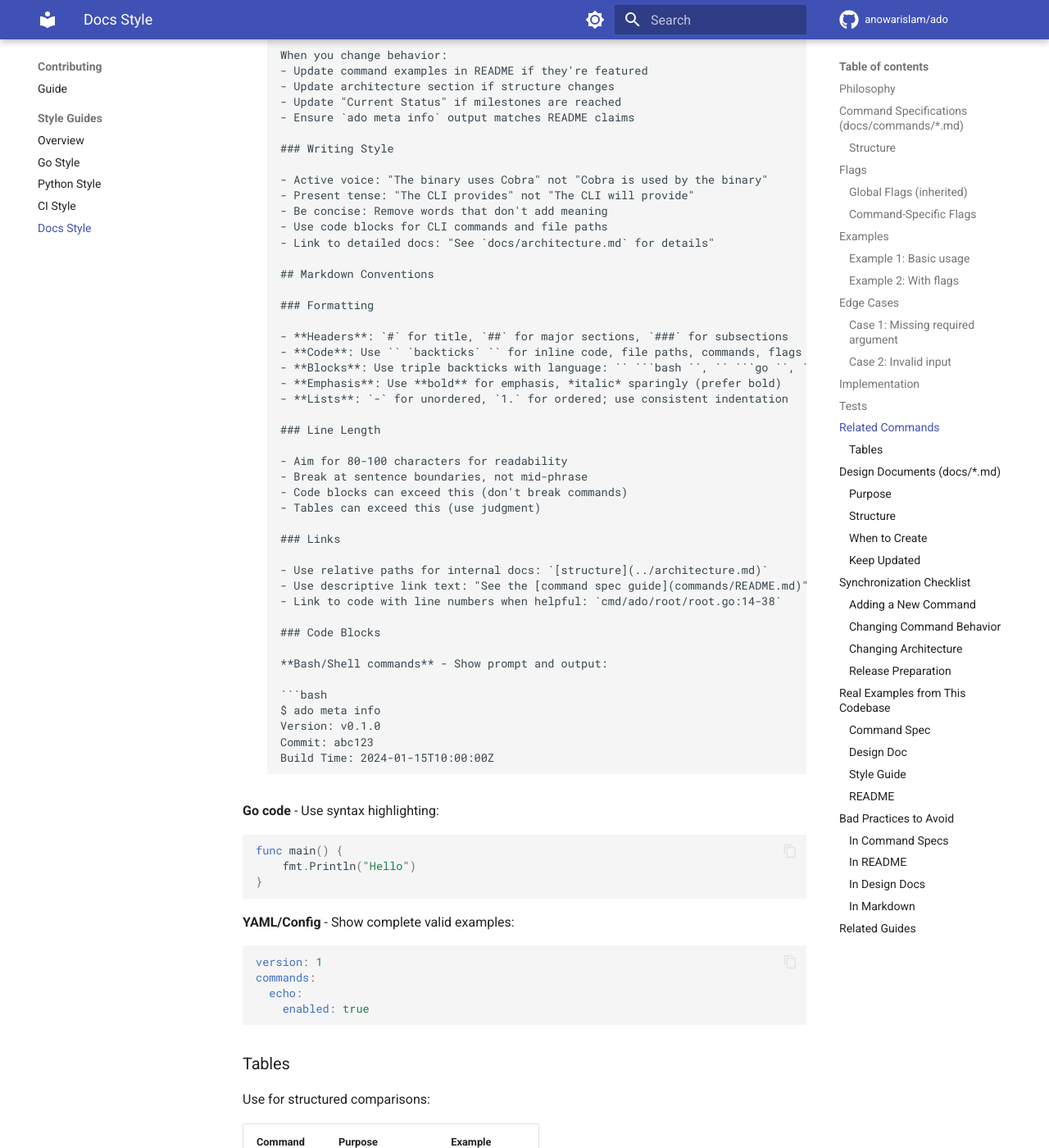
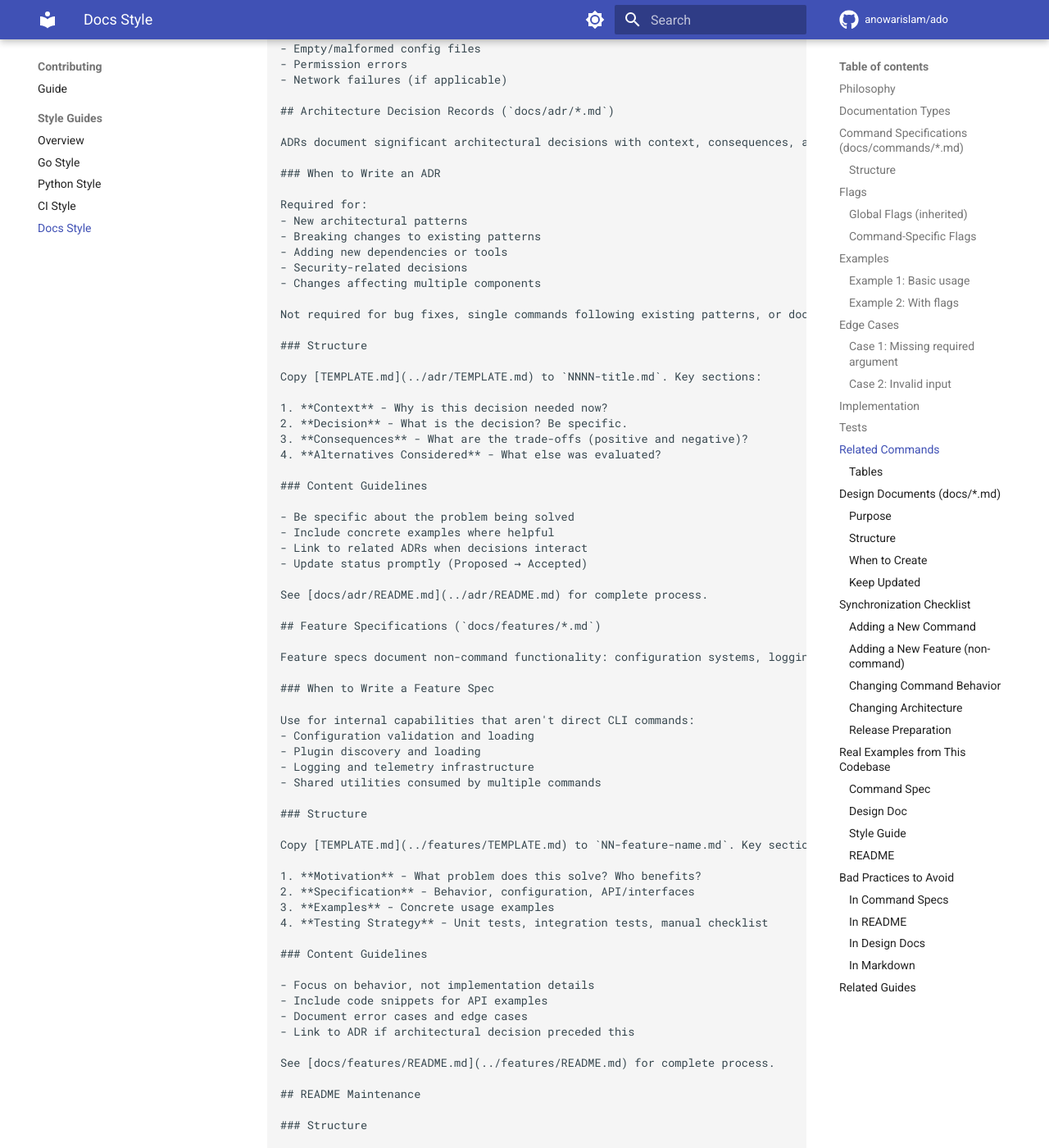
Before and after one commit to anowarislam/ado, an MkDocs documentation site: the page built from docs/style/docs-style.md, in a window 1280 px wide and 1400 px high, scrolled down 3181 px. Shown: the whole window at 82% size. Built offline with MkDocs 1.6.1 and Material for MkDocs 9.7.7, drawn with Linux system fonts in a browser that asks for light colours; comment, search, counter and statistics services are not loaded; the version menu is left out; some of the changed text lies outside the part shown.

Commit message:
docs: integrate three-phase workflow across documentation (#34)
Update contributing guides to reference the new ADR + Spec workflow:

- docs/contributing.md: Add workflow overview section, update "Adding New
  Commands" to include issue creation and spec-first approach
- docs/style/docs-style.md: Add Documentation Types table, ADR and Feature
  Spec sections with guidelines, update synchronization checklist
- CONTRIBUTING.md: Add workflow quick link, update branch naming to include
  adr/ and spec/ prefixes, add three-phase workflow overview

This completes PR 3 of 3 for the workflow implementation, dogfooding
ADR-0001: Development Workflow.

🤖 Generated with [Claude Code](https://claude.com/claude-code)

Co-authored-by: Claude <noreply@anthropic.com>

```diff
--- a/docs/style/docs-style.md
+++ b/docs/style/docs-style.md
@@ -1,12 +1,24 @@
 # Documentation Style Guide
 
-Guidelines for writing and maintaining project documentation: command specs, README, and design docs.
+Guidelines for writing and maintaining project documentation: ADRs, specs, README, and design docs.
 
 ## Philosophy
 - Documentation is the specification; code implements the spec.
 - Examples beat prose; show concrete CLI invocations with expected output.
 - Keep docs synchronized with code; outdated docs are worse than no docs.
 - Write for future maintainers; assume no prior context.
+
+## Documentation Types
+
+This project uses three types of specification documents:
+
+| Type | Location | Purpose | Template |
+|------|----------|---------|----------|
+| **ADR** | `docs/adr/` | Why decisions were made | [TEMPLATE.md](../adr/TEMPLATE.md) |
+| **Feature Spec** | `docs/features/` | What internal features do | [TEMPLATE.md](../features/TEMPLATE.md) |
+| **Command Spec** | `docs/commands/` | What CLI commands do | [TEMPLATE.md](../commands/TEMPLATE.md) |
+
+See [workflow.md](../workflow.md) for when to create each type.
 
 ## Command Specifications (`docs/commands/*.md`)
 
@@ -112,6 +124,69 @@ Document:
 - Empty/malformed config files
 - Permission errors
 - Network failures (if applicable)
+
+## Architecture Decision Records (`docs/adr/*.md`)
+
+ADRs document significant architectural decisions with context, consequences, and alternatives.
+
+### When to Write an ADR
+
+Required for:
+- New architectural patterns
+- Breaking changes to existing patterns
+- Adding new dependencies or tools
+- Security-related decisions
+- Changes affecting multiple components
+
+Not required for bug fixes, single commands following existing patterns, or documentation.
+
+### Structure
+
+Copy [TEMPLATE.md](../adr/TEMPLATE.md) to `NNNN-title.md`. Key sections:
+
+1. **Context** - Why is this decision needed now?
+2. **Decision** - What is the decision? Be specific.
+3. **Consequences** - What are the trade-offs (positive and negative)?
+4. **Alternatives Considered** - What else was evaluated?
+
+### Content Guidelines
+
+- Be specific about the problem being solved
+- Include concrete examples where helpful
+- Link to related ADRs when decisions interact
+- Update status promptly (Proposed → Accepted)
+
+See [docs/adr/README.md](../adr/README.md) for complete process.
+
+## Feature Specifications (`docs/features/*.md`)
+
+Feature specs document non-command functionality: configuration systems, logging, plugins, internal libraries.
+
+### When to Write a Feature Spec
+
+Use for internal capabilities that aren't direct CLI commands:
+- Configuration validation and loading
+- Plugin discovery and loading
+- Logging and telemetry infrastructure
+- Shared utilities consumed by multiple commands
+
+### Structure
+
+Copy [TEMPLATE.md](../features/TEMPLATE.md) to `NN-feature-name.md`. Key sections:
+
+1. **Motivation** - What problem does this solve? Who benefits?
+2. **Specification** - Behavior, configuration, API/interfaces
+3. **Examples** - Concrete usage examples
+4. **Testing Strategy** - Unit tests, integration tests, manual checklist
+
+### Content Guidelines
+
+- Focus on behavior, not implementation details
+- Include code snippets for API examples
+- Document error cases and edge cases
+- Link to ADR if architectural decision preceded this
+
+See [docs/features/README.md](../features/README.md) for complete process.
 
 ## README Maintenance
 
@@ -238,16 +313,26 @@ Design docs capture architectural decisions and specifications before implementa
 
 ## Synchronization Checklist
 
-When making changes, update docs in this order:
+When making changes, update docs in this order. See [workflow.md](../workflow.md) for the complete process.
 
 ### Adding a New Command
 
-1. ✅ Create `docs/commands/<NN>-<command>.md` with full spec
-2. ✅ Update `README.md` "Initial Commands" section if it's user-facing
-3. ✅ Update `CLAUDE.md` "Current Command Set" if implementation is complete
-4. ✅ Implement in `cmd/ado/<command>/<command>.go`
-5. ✅ Add tests; ensure examples in spec work
-6. ✅ Update `AGENTS.md` if workflow changes (new Make targets, etc.)
+1. ✅ Create issue with `command_proposal.md` template
+2. ✅ (If architectural) Create ADR in `docs/adr/NNNN-title.md`
+3. ✅ Create spec in `docs/commands/<NN>-<command>.md` using template
+4. ✅ Update `README.md` "Usage" section if user-facing
+5. ✅ Implement in `cmd/ado/<command>/<command>.go`
+6. ✅ Add tests; ensure examples in spec work
+7. ✅ Update `CLAUDE.md` if patterns change
+
+### Adding a New Feature (non-command)
+
+1. ✅ Create issue with `feature_proposal.md` template
+2. ✅ (If architectural) Create ADR in `docs/adr/NNNN-title.md`
+3. ✅ Create spec in `docs/features/<NN>-<feature>.md` using template
+4. ✅ Implement in `internal/<package>/`
+5. ✅ Add tests matching spec's testing strategy
+6. ✅ Update `CLAUDE.md` if patterns change
 
 ### Changing Command Behavior
 
```
Also changed, not shown: CONTRIBUTING.md (+18 -1 lines), docs/contributing.md (+28 -7 lines).
